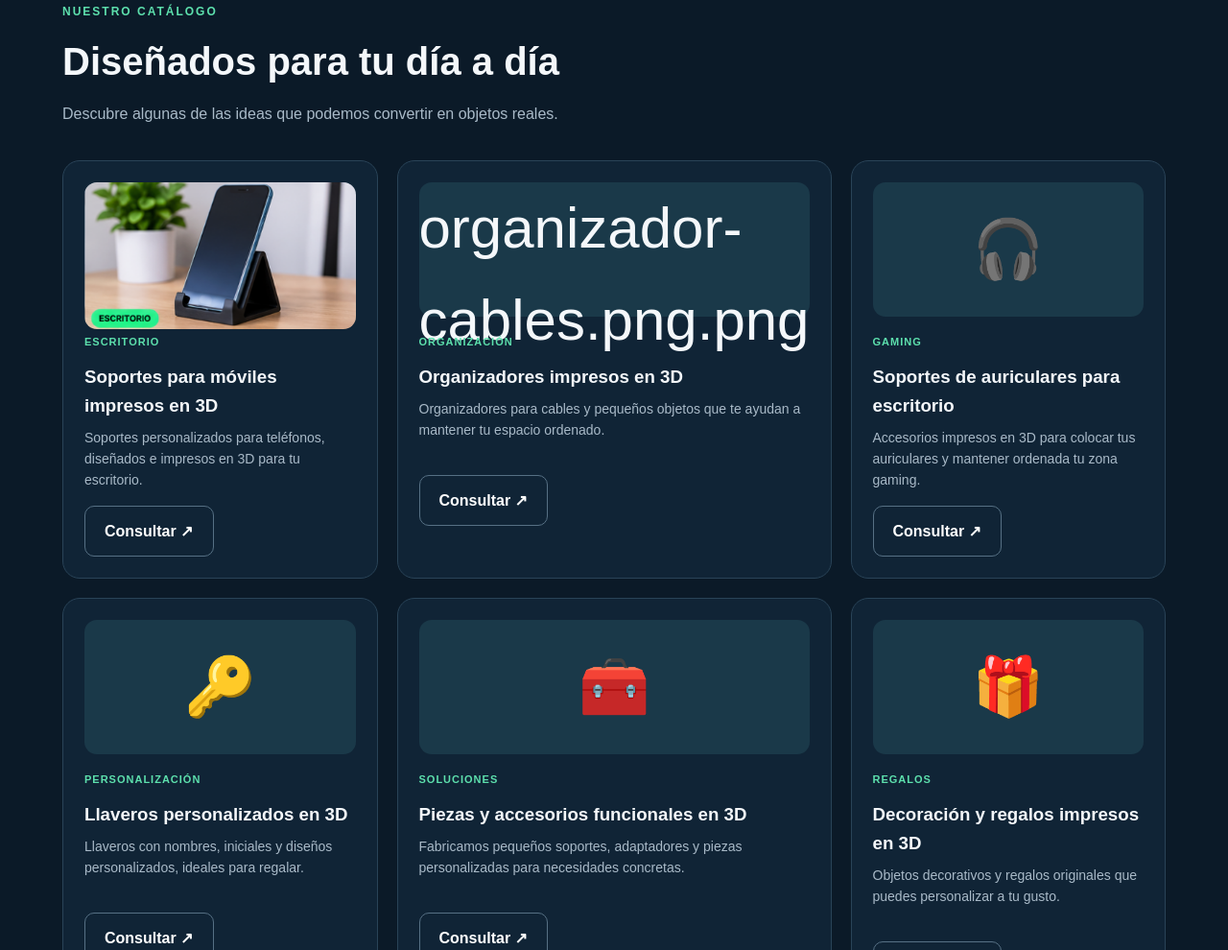
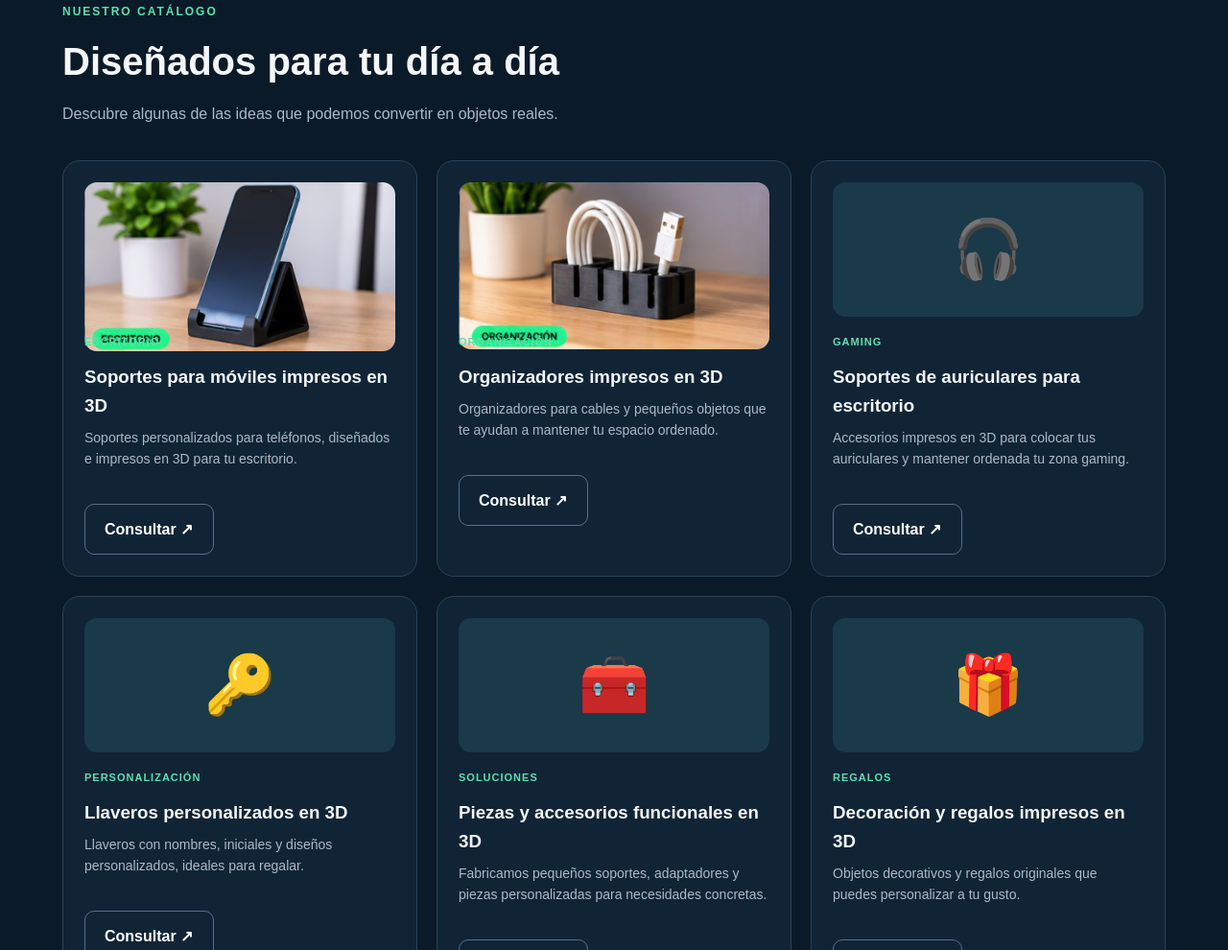
Before and after one commit to nexolabbb/NEXOLAB.3d, a plain HTML site: page index.html in a window 1280 px wide. Shown: the part 793-1783 px from the top of the page at 96% size. Drawn offline with Linux system fonts and the light colour scheme.

Commit message:
Fix image source for organizador-cables

```diff
--- a/index.html
+++ b/index.html
@@ -444,7 +444,7 @@ Convertimos tus ideas en objetos útiles, originales y adaptados a tus necesidad
 
 <div class="producto">
 <div class="producto-icono">
-organizador-cables.png.png
+<img src="imagenes/organizador-cables.png.png" alt="Organizador de cables impreso en 3D">
 </div>
 <div class="categoria">ORGANIZACIÓN</div>
 <h3>Organizadores impresos en 3D</h3>
```
